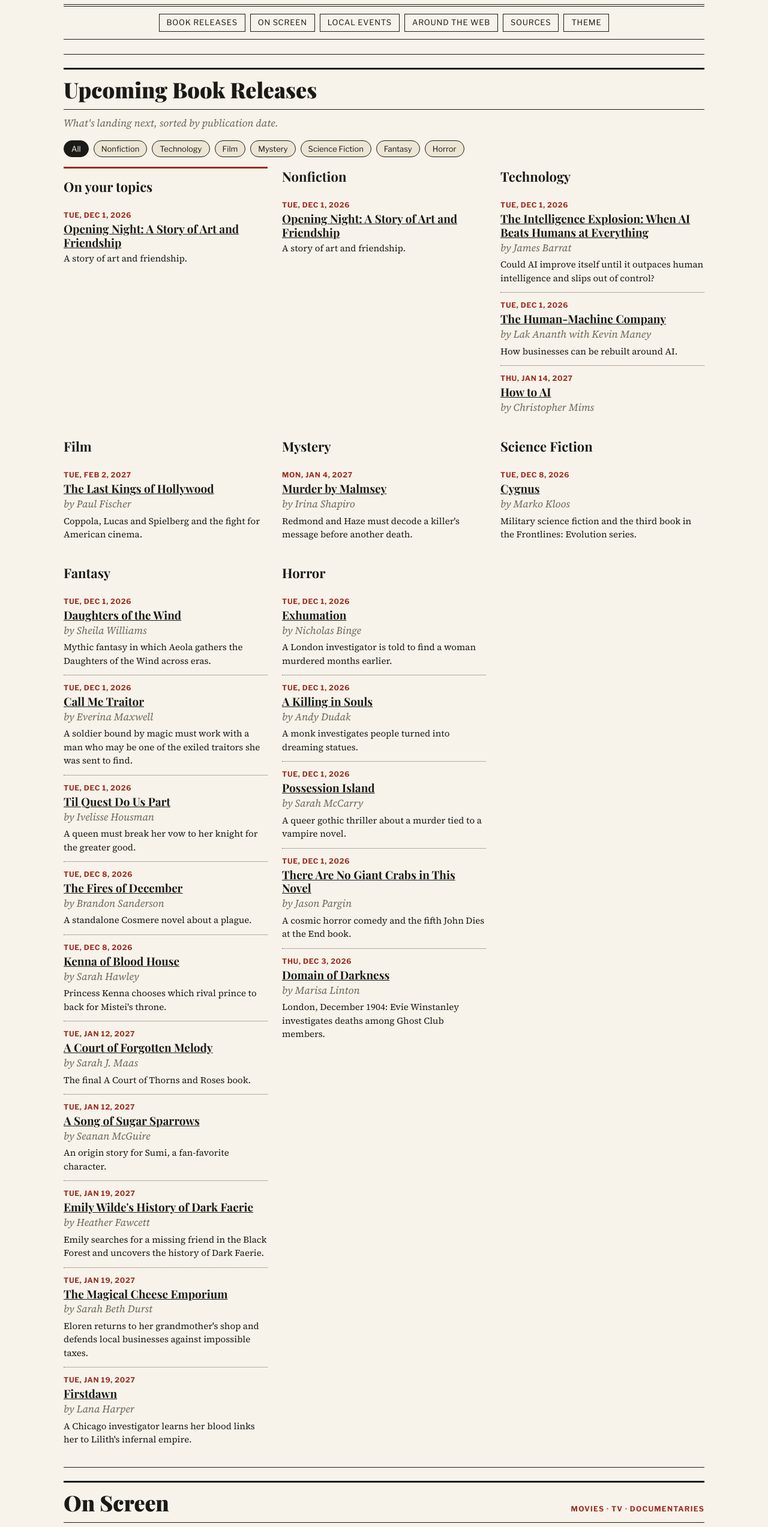
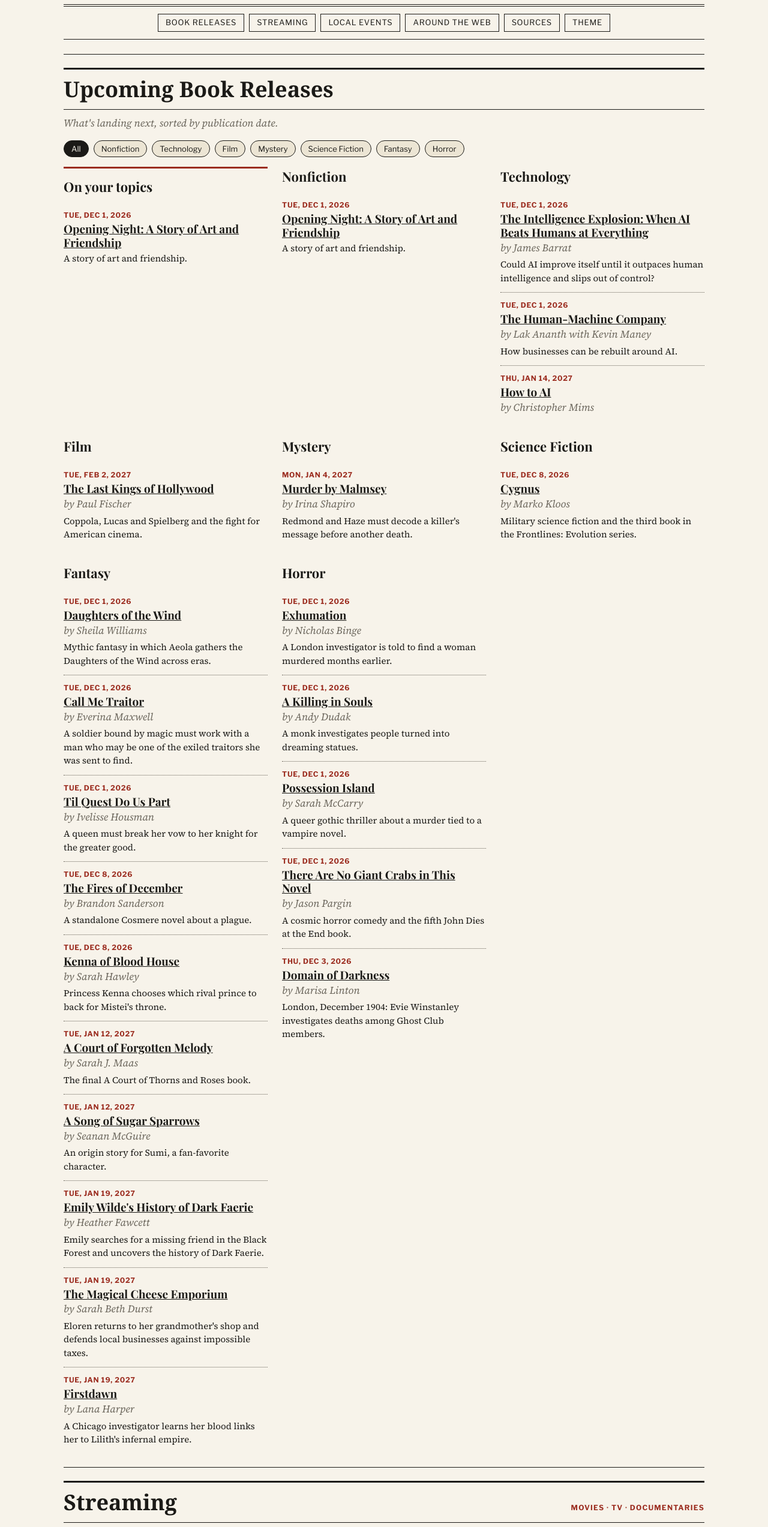
Before and after one commit to allthecoffees/newspaper, a plain HTML site: page index.html in a window 1280 px wide. Shown: the part 190-2736 px from the top of the page at 60% size. Drawn offline with nearby package versions, Linux system fonts and the light colour scheme; a web font is replaced by a local one.

Commit message:
Rename On Screen to Streaming and use the Gothic font for section headings
Co-Authored-By: Claude Haiku 5.5 <noreply@anthropic.com>
Claude-Session: https://claude.ai/code/session_01C9tb9hLyzZXN47ZCmfo8LH

```diff
--- a/index.html
+++ b/index.html
@@ -75,7 +75,7 @@
   section { padding: 22px 0; border-bottom: 1px solid var(--rule); }
   .section-head { display: flex; align-items: baseline; justify-content: space-between; flex-wrap: wrap; gap: 8px;
     border-top: 3px solid var(--rule); border-bottom: 1px solid var(--rule); padding: 6px 0; margin-bottom: 18px; }
-  .section-head h2 { font-family: var(--serif-head); font-size: clamp(26px, 5vw, 36px); margin: 0; font-weight: 900; }
+  .section-head h2 { font-family: var(--gothic); font-size: clamp(26px, 5vw, 36px); margin: 0; font-weight: 900; }
   .kicker { font-family: var(--sans); font-size: 12px; text-transform: uppercase; letter-spacing: .1em; color: var(--accent); font-weight: 700; }
   .dek { font-style: italic; color: var(--muted); margin: -8px 0 16px; }
 
@@ -133,7 +133,7 @@
 
   <nav class="nav" aria-label="Sections">
     <a class="nav-btn" href="#books">Book releases</a>
-    <a class="nav-btn" href="#screen">On screen</a>
+    <a class="nav-btn" href="#screen">Streaming</a>
     <a class="nav-btn" href="#events">Local events</a>
     <a class="nav-btn" href="#articles">Around the web</a>
     <a class="nav-btn" href="#sources">Sources</a>
@@ -153,7 +153,7 @@
 
   <section id="screen">
     <div class="section-head">
-      <h2>On Screen</h2>
+      <h2>Streaming</h2>
       <span class="kicker">Movies · TV · Documentaries</span>
     </div>
     <p class="dek">New or coming to streaming, connected to the books and topics above.</p>
@@ -174,7 +174,7 @@
       <h2>Around the Web</h2>
       <span class="kicker">Aeon · Nautilus · Smithsonian · Hyperallergic · Daily Coffee News</span>
     </div>
-    <p class="dek">Recent stories on books, art, coffee and games.</p>
+    <p class="dek">Recent articles on all oddities great and small.</p>
     <div class="events" id="articleList"></div>
   </section>
 
```
